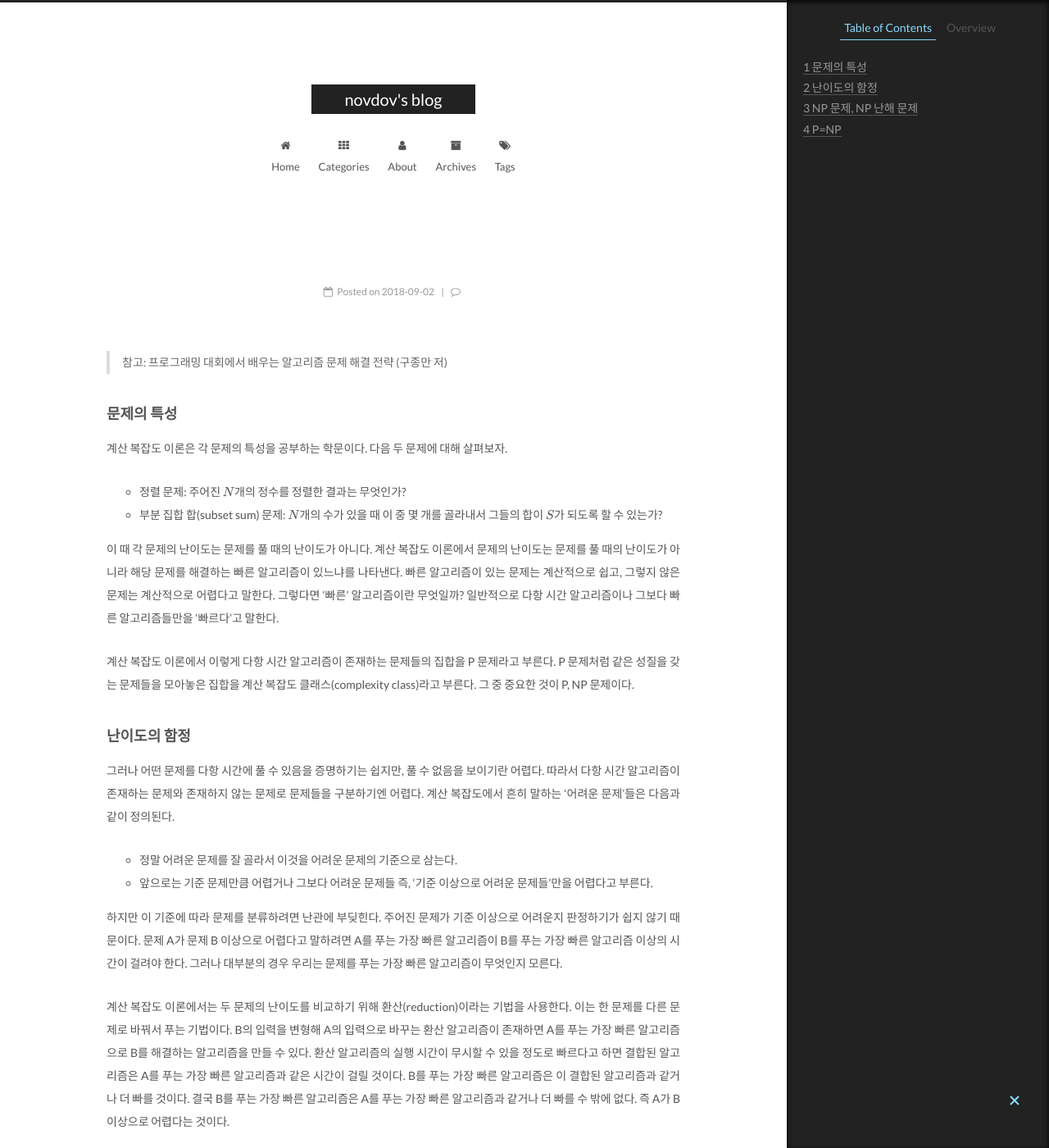
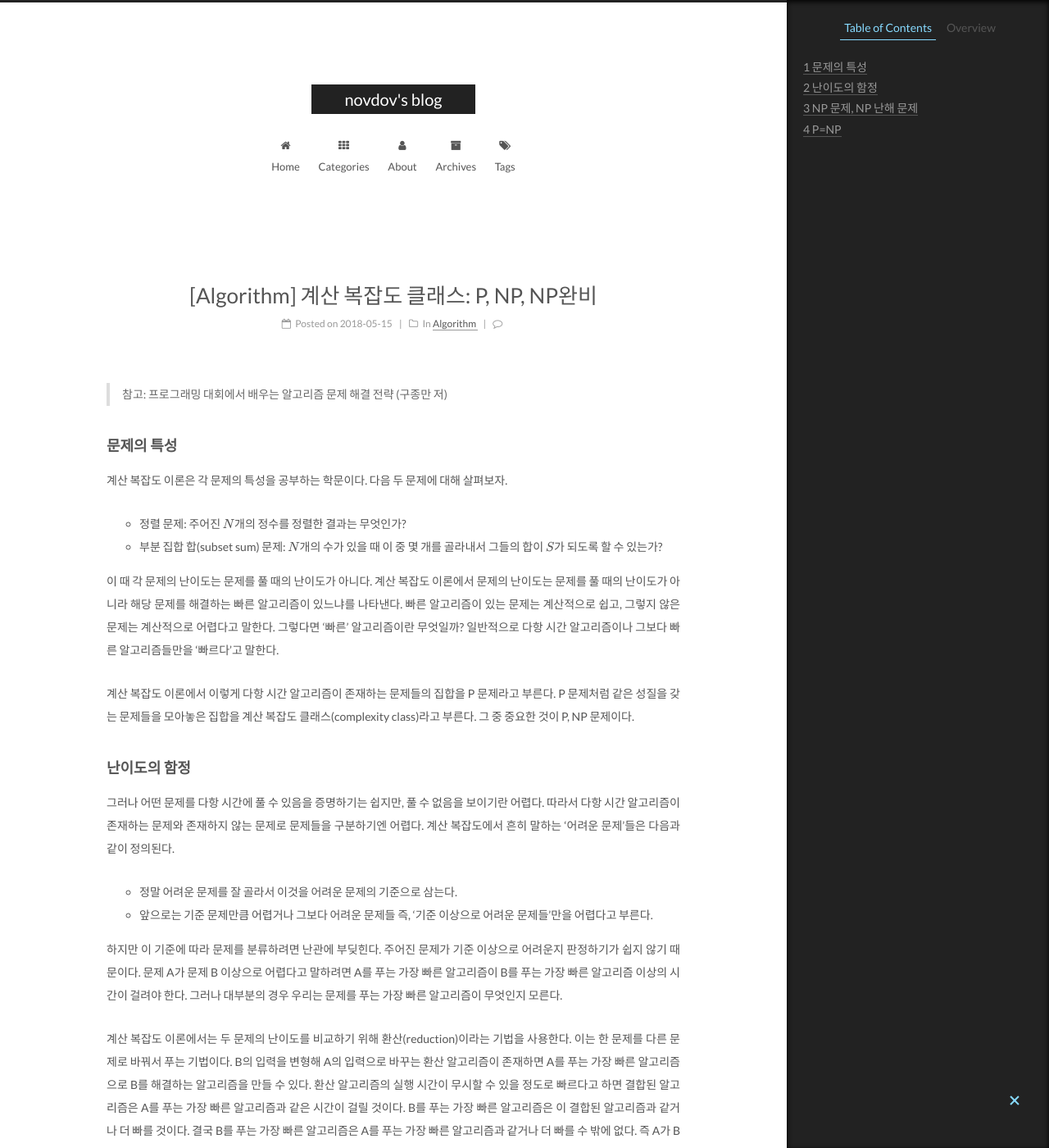
Before and after one commit to novdov/novdov.github.io, a Jekyll site: the page built from _posts/2018-0-15-Algorithm-계산-복잡도-클래스-P-NP-NP완비.md, in a window 1280 px wide and 1400 px high. Shown: the whole window at 82% size. Built offline with Jekyll 4.4.1, drawn with Linux system fonts in a browser that asks for light colours; formulas are drawn with MathJax 3; comment, search, counter and statistics services are not loaded; some of the changed text lies outside the part shown.

Commit message:
new post

```diff
--- a/_posts/2018-0-15-Algorithm-계산-복잡도-클래스-P-NP-NP완비.md
+++ b/_posts/2018-0-15-Algorithm-계산-복잡도-클래스-P-NP-NP완비.md
@@ -1,5 +1,5 @@
 ---
-title: [Algorithm] 계산 복잡도 클래스: P, NP, NP완비
+title: '[Algorithm] 계산 복잡도 클래스: P, NP, NP완비'
 date: 2018-05-15 11:28:07
 categories:
 - Algorithm
```
